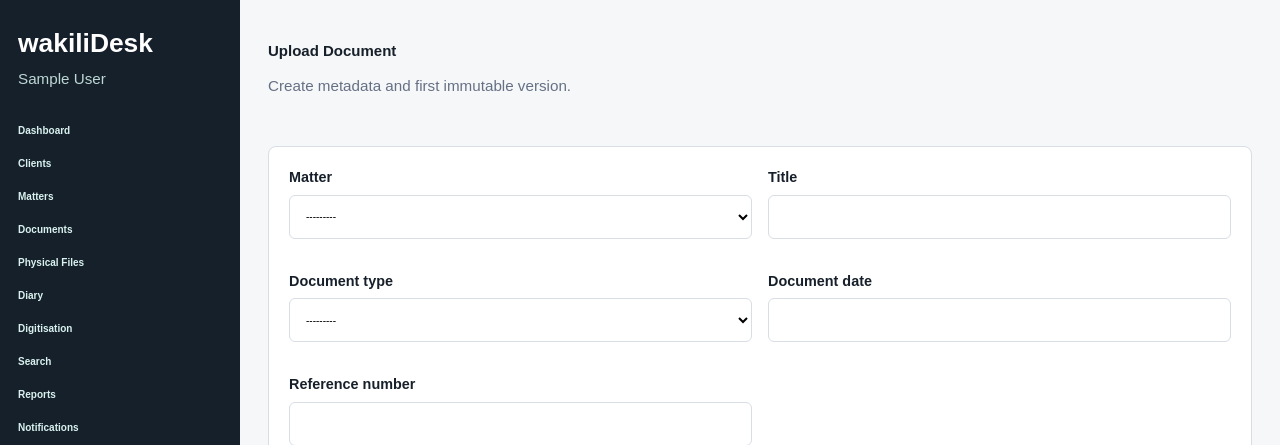
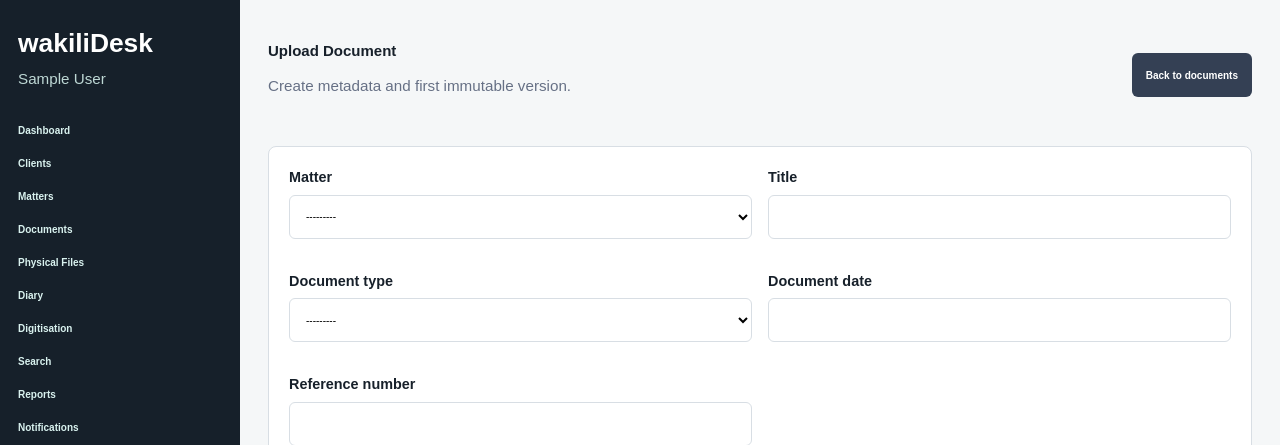
Before and after one commit to BarasaK/wakilidesk, a Django app: page /documents/upload/ in a window 1280 px wide. Shown: the top 445 px of the page. Run offline with Django 5.2, Linux system fonts and the light colour scheme; a user stored in the database is signed in; data comes from the database, SQL or seed files in the repository; tables that the repository leaves empty hold one stand-in row (values such as "Sample post"); data that the repository does not hold is empty; parts of the project's set-up code (start-up, migrations or seed data) failed here and were passed over.

Commit message:
Add document upload return navigation

```diff
--- a/src/documents/views.py
+++ b/src/documents/views.py
@@ -1,5 +1,6 @@
 from django.contrib import messages
 from django.contrib.auth.decorators import login_required
+from django.urls import reverse
 from django.shortcuts import get_object_or_404, redirect, render
 
 from documents.forms import (
@@ -54,6 +55,7 @@ def document_upload(request):
     if firm is None:
         return redirect("firm_onboarding")
     require_firm_permission(request.user, firm, "upload_document")
+    navigation = _document_upload_navigation(request)
     if request.method == "POST":
         form = DocumentUploadForm(request.POST, request.FILES, firm=firm, user=request.user)
         if form.is_valid():
@@ -66,6 +68,8 @@ def document_upload(request):
                     request=request,
                 )
                 messages.success(request, "Document uploaded.")
+                if navigation["return_to"] == "matter":
+                    return redirect("matter_detail", matter_id=document.matter_id)
                 return redirect("document_detail", document_id=document.id)
             except ValueError as exc:
                 form.add_error(None, str(exc))
@@ -73,9 +77,13 @@ def document_upload(request):
         form = DocumentUploadForm(
             firm=firm,
             user=request.user,
-            initial={"matter": request.GET.get("matter")} if request.GET.get("matter") else None,
+            initial={"matter": navigation["matter_id"]} if navigation["matter_id"] else None,
         )
-    return render(request, "documents/upload.html", {"firm": firm, "form": form})
+    return render(
+        request,
+        "documents/upload.html",
+        {"firm": firm, "form": form, **navigation},
+    )
 
 
 @login_required
@@ -272,3 +280,21 @@ def category_edit(request, category_id):
 
 def _require_current_firm(request):
     return request.current_firm
+
+
+def _document_upload_navigation(request):
+    matter_id = request.POST.get("matter") or request.GET.get("matter")
+    return_to = request.POST.get("return_to") or request.GET.get("return_to")
+    if return_to == "matter" and matter_id:
+        return {
+            "return_to": "matter",
+            "matter_id": matter_id,
+            "back_url": reverse("matter_detail", args=[matter_id]),
+            "back_label": "Back to matter",
+        }
+    return {
+        "return_to": "documents",
+        "matter_id": matter_id,
+        "back_url": reverse("document_list"),
+        "back_label": "Back to documents",
+    }
--- a/src/templates/documents/upload.html
+++ b/src/templates/documents/upload.html
@@ -8,11 +8,15 @@
       <h2>Upload Document</h2>
       <p class="lede">Create metadata and first immutable version.</p>
     </div>
+    <div class="actions">
+      <a class="button secondary" href="{{ back_url }}">{{ back_label }}</a>
+    </div>
   </header>
 
   <section class="panel">
     <form method="post" enctype="multipart/form-data">
       {% csrf_token %}
+      <input type="hidden" name="return_to" value="{{ return_to }}">
       <div class="form-grid">
         {% for field in form %}
           <div class="field {% if field.name == 'description' %}full-width{% endif %}">
--- a/src/templates/matters/detail.html
+++ b/src/templates/matters/detail.html
@@ -60,7 +60,7 @@
       <div class="section-heading compact">
         <h3>Documents</h3>
         {% if "upload_document" in firm_permissions %}
-          <a class="button secondary" href="{% url 'document_upload' %}?matter={{ matter.id }}">Upload document</a>
+          <a class="button secondary" href="{% url 'document_upload' %}?matter={{ matter.id }}&return_to=matter">Upload document</a>
         {% endif %}
       </div>
       <table class="table responsive-table">
```
Also changed, not shown: tests/test_milestone_3.py (+29 -2 lines).
